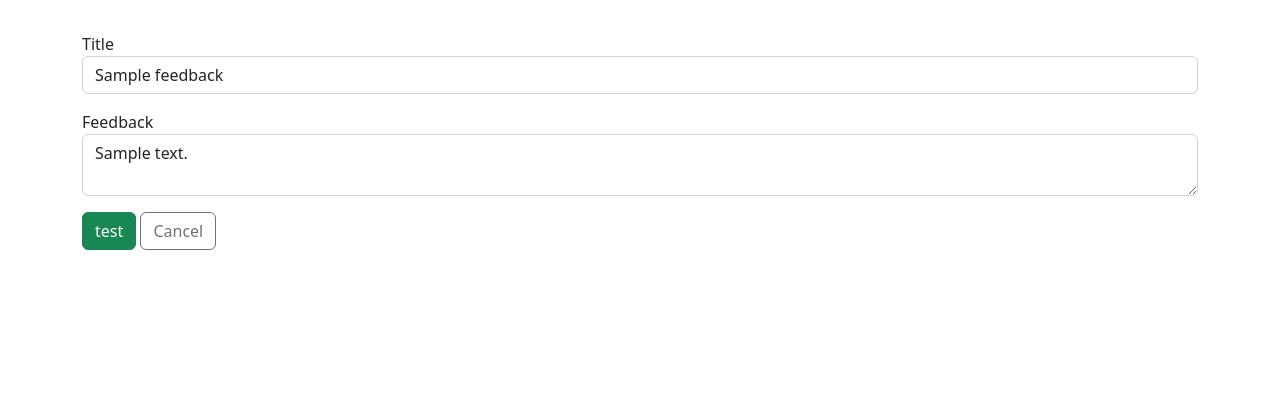
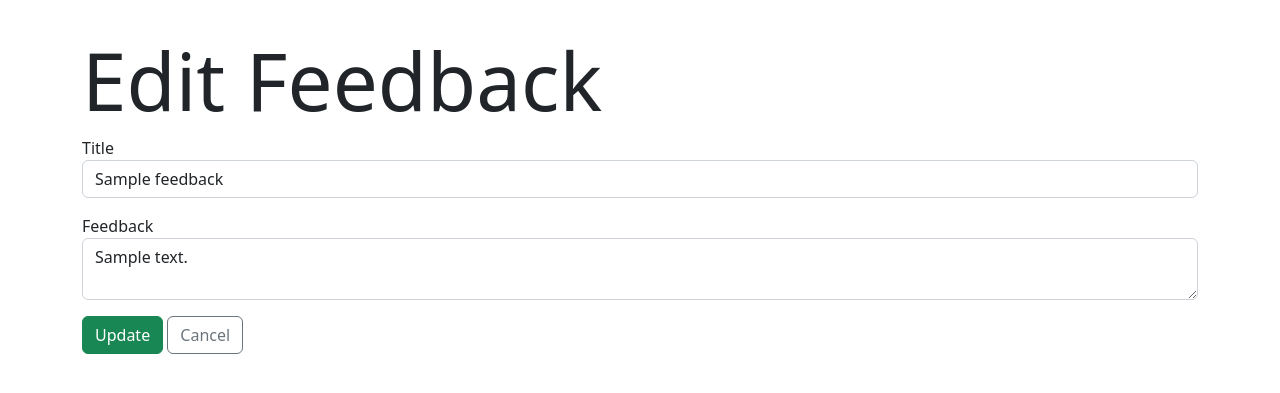
Before and after one commit to jassibacha/Feedback, a Flask app: page /feedback/1/update in a window 1280 px wide. Shown: the part 78-471 px from the top of the page. Run offline with Flask 2, Linux system fonts and the light colour scheme; the visitor is signed in with stand-in values (Sample User, id 1); tables that the repository leaves empty hold one stand-in row (values such as "Sample post"); parts of the project's set-up code (start-up, migrations or seed data) failed here and were passed over; some libraries are stand-ins or nearby versions.

Commit message:
Feedback revert template file

```diff
--- a/templates/feedback.html
+++ b/templates/feedback.html
@@ -1,7 +1,7 @@
 {% extends 'base.html' %} {% block content %}
 
 <h1 class="display-1">
-    {# {% if feedback %} Edit Feedback {% else %} Add Feedback {% endif %} #}
+    {% if feedback %} Edit Feedback {% else %} Add Feedback {% endif %}
 </h1>
 
 <form method="POST">
@@ -16,7 +16,7 @@
     {% endfor %}
 
     <button class="btn btn-success" type="submit">
-        {# {% if feedback %} Update {% else %} Add Now {% endif %} #}test
+        {% if feedback %} Update {% else %} Add Now {% endif %}
     </button>
     <a href="/users/{{feedback.username}}" class="btn btn-outline-secondary"
         >Cancel</a
```
